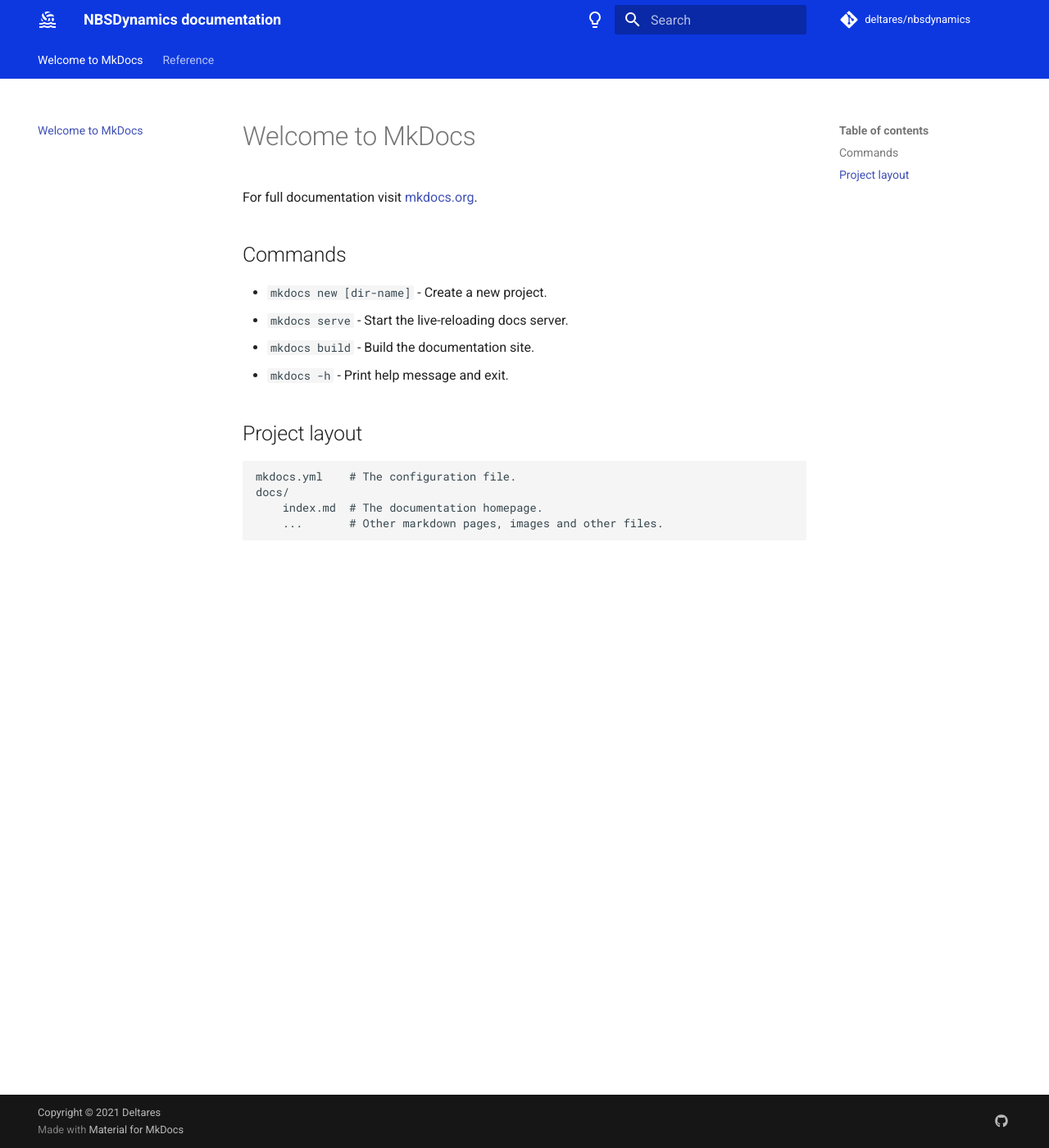
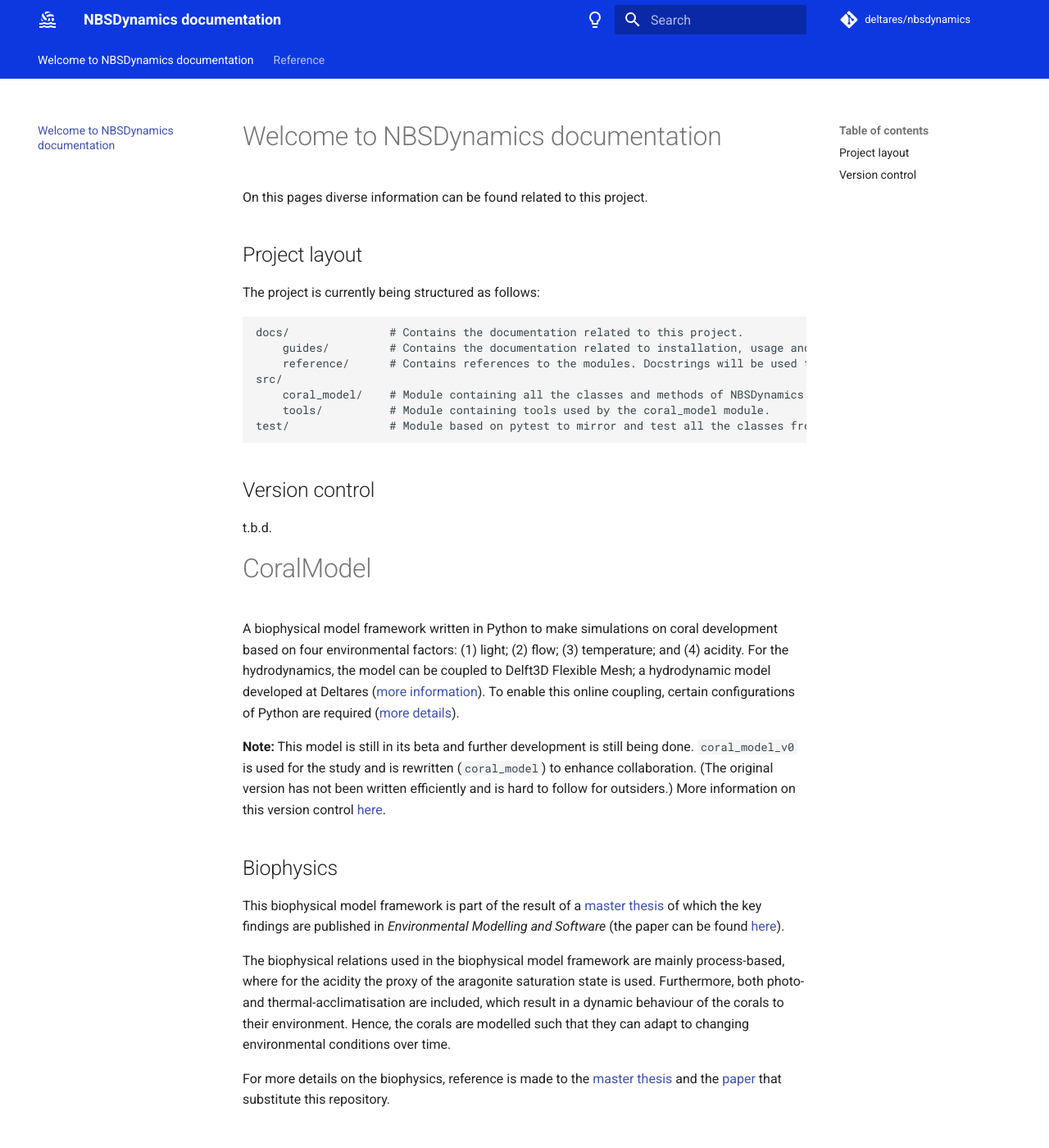
Before and after one commit to Deltares-research/NBSDynamics, an MkDocs documentation site: the page built from docs/index.md, in a window 1280 px wide and 1400 px high. Shown: the whole window at 82% size. Built offline with MkDocs 1.6.1 and Material for MkDocs 9.7.7, drawn with Linux system fonts in a browser that asks for light colours; comment, search, counter and statistics services are not loaded; some of the changed text lies outside the part shown.

Commit message:
Updated index.md to have it related to this project.

```diff
--- a/docs/index.md
+++ b/docs/index.md
@@ -1,17 +1,80 @@
-# Welcome to MkDocs
+# Welcome to NBSDynamics documentation
 
-For full documentation visit [mkdocs.org](https://www.mkdocs.org).
-
-## Commands
-
-* `mkdocs new [dir-name]` - Create a new project.
-* `mkdocs serve` - Start the live-reloading docs server.
-* `mkdocs build` - Build the documentation site.
-* `mkdocs -h` - Print help message and exit.
+On this pages diverse information can be found related to this project.
 
 ## Project layout
+The project is currently being structured as follows:
 
-    mkdocs.yml    # The configuration file.
-    docs/
-        index.md  # The documentation homepage.
-        ...       # Other markdown pages, images and other files.
+    docs/               # Contains the documentation related to this project.
+        guides/         # Contains the documentation related to installation, usage and contribution to this project.
+        reference/      # Contains references to the modules. Docstrings will be used to generate automatically documentation.
+    src/
+        coral_model/    # Module containing all the classes and methods of NBSDynamics.
+        tools/          # Module containing tools used by the coral_model module.
+    test/               # Module based on pytest to mirror and test all the classes from src/
+
+## Version control
+t.b.d.
+
+# CoralModel
+A biophysical model framework written in Python to make simulations
+on coral development based on four environmental factors:
+(1) light; (2) flow; (3) temperature; and (4) acidity.
+For the hydrodynamics, the model can be coupled to Delft3D Flexible Mesh;
+a hydrodynamic model developed at Deltares
+([more information](https://oss.deltares.nl/web/delft3dfm)).
+To enable this online coupling, certain configurations of Python are required
+([more details](#python-code)).
+
+**Note:** This model is still in its beta and further development is still being done.
+``coral_model_v0`` is used for the study and is rewritten (``coral_model``) to enhance collaboration.
+(The original version has not been written efficiently and is hard to follow for outsiders.)
+More information on this version control [here](#version-control).
+
+## Biophysics <a name="biophsics"></a>
+This biophysical model framework is part of the result of a
+[master thesis](https://repository.tudelft.nl/islandora/object/uuid%3Ae211380e-3f92-4afe-b371-f1e87b0c3bbd?collection=education)
+of which the key findings are published in *Environmental Modelling and Software*
+(the paper can be found [here](https://www.sciencedirect.com/science/article/pii/S1364815221001468?via%3Dihub)).
+
+The biophysical relations used in the biophysical model framework are mainly process-based,
+where for the acidity the proxy of the aragonite saturation state is used.
+Furthermore, both photo- and thermal-acclimatisation are included,
+which result in a dynamic behaviour of the corals to their environment.
+Hence, the corals are modelled such that they can adapt to changing environmental conditions over time.
+
+For more details on the biophysics, reference is made to the
+[master thesis](https://repository.tudelft.nl/islandora/object/uuid%3Ae211380e-3f92-4afe-b371-f1e87b0c3bbd?collection=education)
+and the [paper](https://www.sciencedirect.com/science/article/pii/S1364815221001468?via%3Dihub) that substitute this
+repository.
+
+## Python code <a name="python-code"></a>
+The Python code is written in Python 3 and makes use of various packages.
+Not all of these packages are automatically included in the standard library of Python,
+such as ``NetCDF4`` ([download](http://www.ldf.uci.edu/~gohlke/pythonlibs/#netcdf4)).
+In case the biophysical model framework is to be coupled to Delft3d Flexible Mesh,
+the ``bmi.wrapper`` package is also required  ([download](https://github.com/openearth/bmi-python)).
+
+The settings of Python and other packages for the online coupling to work properly are the following:
+* Python version 3.6.5
+* NumPy version 1.14.3
+* SciPy version 1.1.0
+* NetCDF4 version 1.4.2
+* Matplotlib version 2.2.2
+* BMI-Python
+
+**Note:** These requirements are only required in case the biophysical model framework is to be coupled
+with Delft3D Flexible Mesh.
+
+
+# Version control <a name="version-control"></a>
+There are two versions of the CoralModel: ``coral_model_v0`` and ``coral_model``.
+The first (``coral_model_v0``) is the original code as used in the study (i.e.
+[master thesis](https://repository.tudelft.nl/islandora/object/uuid%3Ae211380e-3f92-4afe-b371-f1e87b0c3bbd?collection=education)
+and [paper](https://www.sciencedirect.com/science/article/pii/S1364815221001468?via%3Dihub)).
+The latter (``coral_model``) is an updated version, which is rewritten such that it enhances collaboration.
+This collaboration was one of the goals to further develop this model,
+and the biophysical modelling of coral development.
+
+``coral_model_v0`` will be depreciated in the future, when ``coral_model`` is fully operational
+and possibly even incorporates more aspects of coral (reef) development.
```
